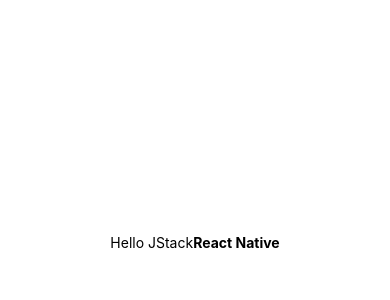
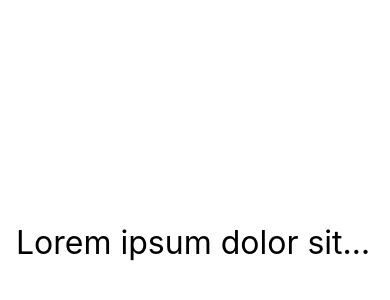
Before and after one commit to davi1985/jstack-react-native-basics, a React Native app: screen / in a window 390 px wide. Shown: the part 180-480 px from the top of the page. Built offline with nearby package versions, Linux system fonts and the light colour scheme.

Commit message:
component: Text

```diff
--- a/App.tsx
+++ b/App.tsx
@@ -3,9 +3,17 @@
 const App = () => {
   return (
     <View style={styles.container}>
-      <Text>
-        Hello JStack
-        <Text style={styles.span}>React Native</Text>
+      <Text
+        style={{fontSize: 32}}
+        selectable
+        selectionColor="rgba(255,0,0,0.5)"
+        numberOfLines={1}
+        ellipsizeMode="tail"
+        allowFontScaling={false}
+        maxFontSizeMultiplier={1.5}>
+        Lorem ipsum dolor sit amet consectetur, adipisicing elit. Vitae voluptas
+        perferendis corporis voluptatem quibusdam totam nihil tempora aliquam!
+        Cum sint aliquam saepe quaerat natus similique nesciunt beatae?
       </Text>
     </View>
   );
@@ -18,8 +26,6 @@
     justifyContent: 'center',
     alignItems: 'center',
     flex: 1,
-  },
-  span: {
-    fontWeight: 'bold',
+    padding: 16,
   },
 });
```
Also changed, not shown: 1 other file (tests, documents, lock files or other folders).
